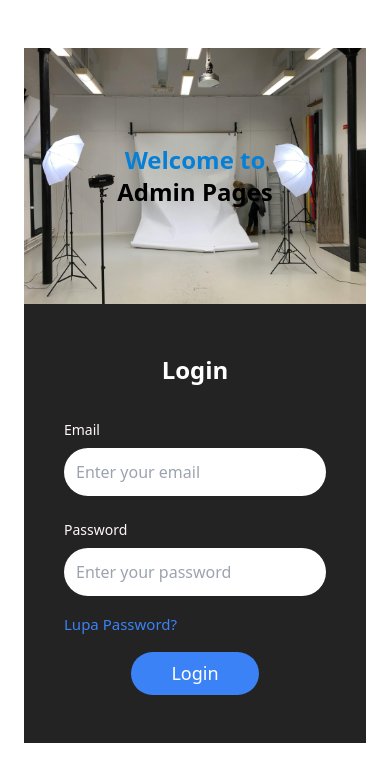
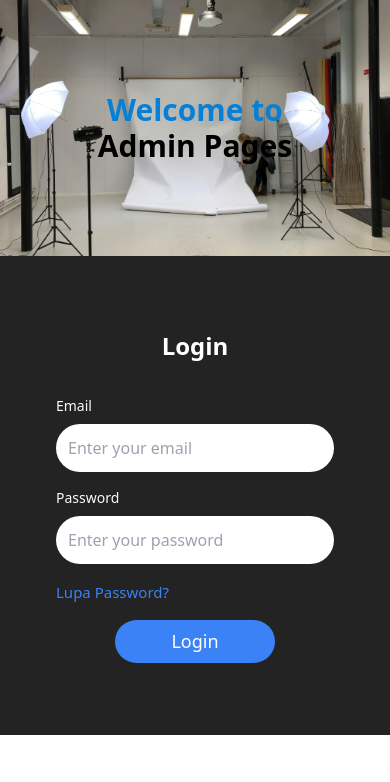
Before and after one commit to maghfur26/Ceria-Music, a React (Vite) app in the folder Frontend/: page /login in a window 390 px wide. Shown: the top 782 px of the page. Built offline with nearby package versions, Linux system fonts and the light colour scheme.

Commit message:
fix screen login

```diff
--- a/Frontend/src/Components/fragments/admin/Auth.jsx
+++ b/Frontend/src/Components/fragments/admin/Auth.jsx
@@ -3,29 +3,30 @@ import Logo from '../../../assets/bg.jpg'
 
 const Auth = () => {
   return (
-    <div className="flex flex-col lg:flex-row px-6 md:px-20 lg:px-36 py-12 lg:py-20 h-auto lg:h-[660px]">
-  <div className="lg:w-1/2 w-full h-64 lg:h-auto relative lg:mb-0">
+    <div className="flex flex-col lg:flex-row min-h-screen">
+    <div className="lg:w-1/2 w-full h-64 lg:h-auto relative">
       <img
         src={Logo}
         alt="Studio Background"
         className="w-full h-full object-cover"
       />
       <div className="absolute inset-0 flex items-center justify-center bg-opacity-50">
-      <h1 className="text-white text-2xl sm:text-3xl md:text-4xl font-bold text-center px-4">
+        <h1 className="text-white text-3xl md:text-4xl font-bold text-center">
         <span className="text-[#0680D7]">Welcome to</span> <br />
         <span className="text-black">Admin Pages</span>
+
         </h1>
       </div>
     </div>
 
-  <div className="lg:w-1/2 w-full bg-[#232323] flex items-center justify-center px-6 py-8 lg:px-8 lg:py-12">
-    <form className="p-4 md:p-6 rounded-lg w-full max-w-sm">
+    <div className="lg:w-1/2 w-full bg-[#232323] flex items-center justify-center px-8 py-12">
+      <form className=" p-6 rounded-lg w-full max-w-sm">
         <h2 className="text-white text-[24px] sm:text-[26px] md:text-[30px] font-bold mb-8 md:mb-14 text-center">
           Login
         </h2>
-      <div className="mb-6 md:mb-10">
+        <div className="mb-4">
           <label
-          htmlFor="email"
+            for="email"
             className="block text-sm font-medium text-[18px] md:text-[20px] text-[#FFF9F9] mb-2"
           >
             Email
@@ -39,7 +40,7 @@ const Auth = () => {
         </div>
         <div className="mb-4">
           <label
-          htmlFor="password"
+            for="password"
             className="block text-sm font-medium text-[18px] md:text-[20px] text-[#FFF9F9] mb-2"
           >
             Password
@@ -59,11 +60,12 @@ const Auth = () => {
         <div className="flex items-center justify-center">
         <button
           type="submit"
-          className="flex items-center justify-center bg-blue-500 hover:bg-blue-600 text-white py-2 px-10 sm:px-14 text-[18px] sm:text-[20px] md:text-[23px] rounded-3xl transition"
+          className="flex items-center justify-center bg-blue-500 hover:bg-blue-600 text-white py-2 px-14 sm:px-14 text-[18px] sm:text-[20px] md:text-[23px] rounded-3xl transition"
         >
           Login
         </button>
       </div>
+
       </form>
     </div>
   </div>
```
Lines whose indentation alone changed are shown as unchanged.
